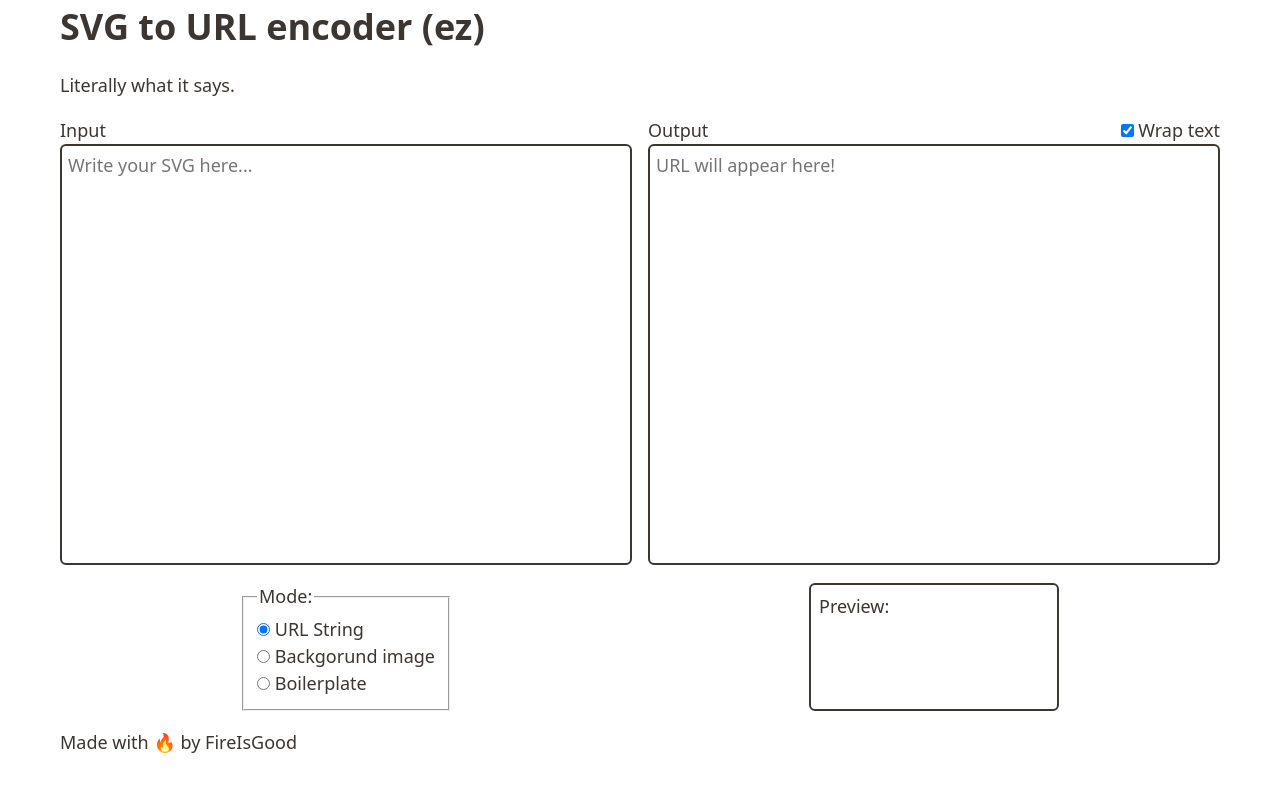
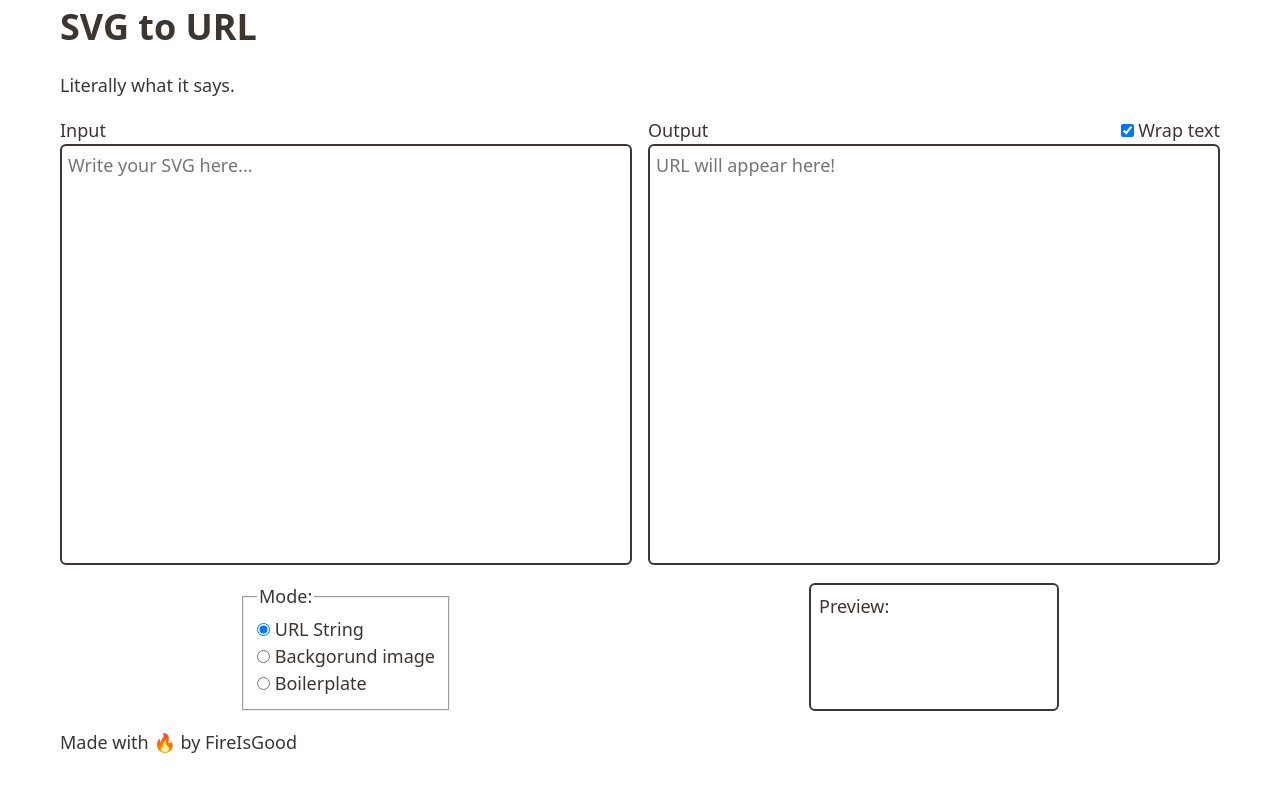
Before and after one commit to FireIsGood/svg-to-url, an Astro site: page / in a window 1280 px wide. Built offline with nearby package versions, Linux system fonts and the light colour scheme; Astro itself is replaced by a stand-in of ours.

Commit message:
Change website title to match README

```diff
--- a/src/components/SvgConverter.svelte
+++ b/src/components/SvgConverter.svelte
@@ -78,7 +78,7 @@
 </script>
 
 <div class="space-children">
-    <h1>SVG to URL encoder (ez)</h1>
+    <h1>SVG to URL</h1>
     <p>Literally what it says.</p>
 
     <div class="two-grid">
```
